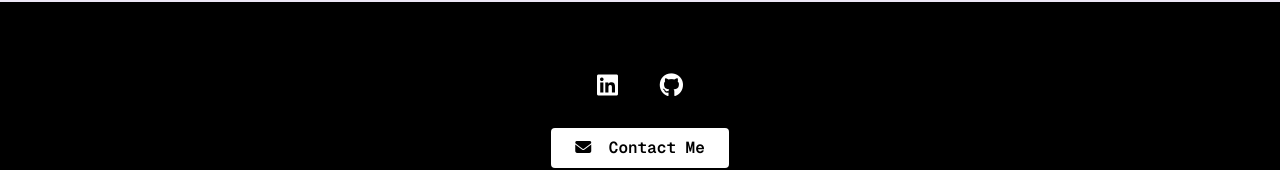
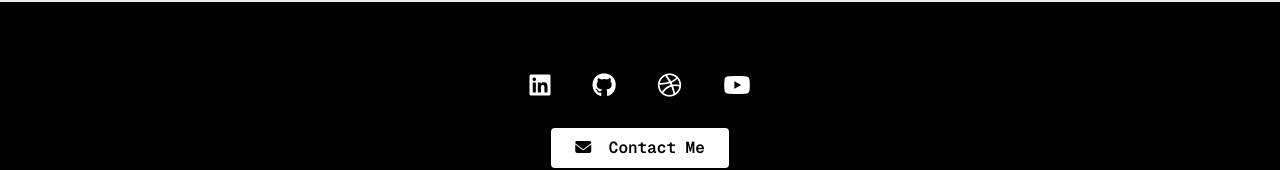
Before and after one commit to streetcodesamurai/jtillery-portfolio, a Next.js app: page / in a window 1280 px wide. Shown: the part 2118-2288 px from the top of the page. Built offline with nearby package versions, Linux system fonts and the light colour scheme.

Commit message:
Update Socials

```diff
--- a/src/app/page.js
+++ b/src/app/page.js
@@ -147,14 +147,48 @@ export default function Home() {
 
   {/* Footer */}
   <footer className="py-[4.236rem] bg-black text-white text-center">
-    <div className="flex justify-center space-x-[2.618rem] text-2xl mb-[1.618rem]">
-      {["linkedin", "github"].map((icon, i) => (
-        <a key={i} href="#" className="hover:text-[#90caf9]"><i className={`fab fa-${icon}`}></i></a>
+  {/* Social Icons */}
+  <div className="flex justify-center items-center space-x-[2.618rem] text-2xl mb-[1.618rem]">
+    {[
+      {
+        name: "LinkedIn",
+        icon: "linkedin",
+        url: "https://www.linkedin.com/in/jaytillery"
+      },
+      {
+        name: "GitHub",
+        icon: "github",
+        url: "https://github.com/streetcodesamurai"
+      },
+      {
+        name: "Dribbble",
+        icon: "dribbble",
+        url: "https://dribbble.com/tillz"
+      },
+      {
+        name: "YouTube",
+        icon: "youtube",
+        url: "https://www.youtube.com/@jay-tillery"
+      }
+    ].map((item, i) => (
+      <a
+        key={i}
+        href={item.url}
+        target="_blank"
+        rel="noopener noreferrer"
+        aria-label={item.name}
+        className="hover:text-[#90caf9] transition-colors duration-200"
+      >
+        <i className={`fab fa-${item.icon}`}></i>
+      </a>
     ))}
   </div>
+
+  {/* Contact Button */}
   <button
     onClick={() => setShowModal(true)}
-      className="bg-white text-black px-6 py-2 rounded hover:bg-gray-200 font-semibold font-mono"
+    className="bg-white text-black px-6 py-2 rounded hover:bg-gray-200 font-semibold font-mono transition-colors duration-200"
+    aria-label="Open contact form"
   >
     <i className="fas fa-envelope mr-2"></i> Contact Me
   </button>
```
Lines whose indentation alone changed are shown as unchanged.
